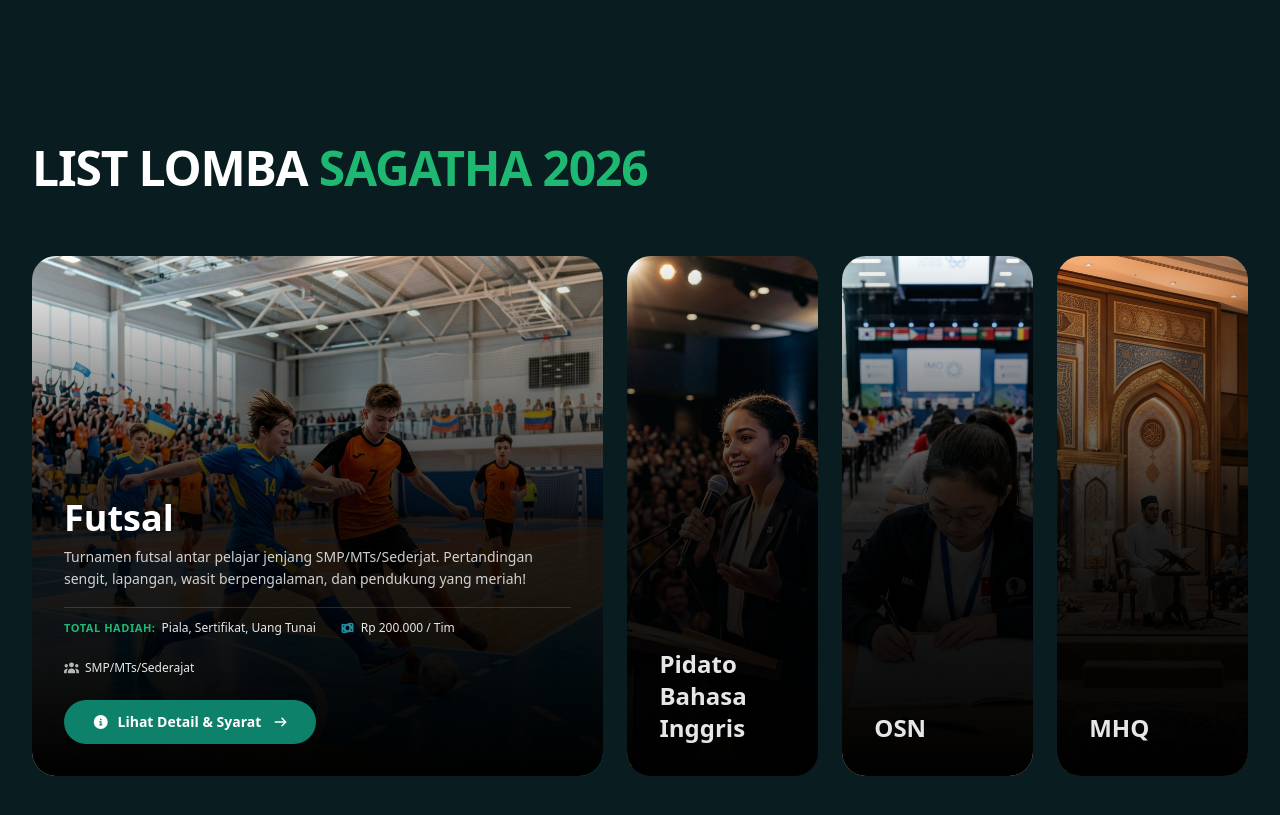
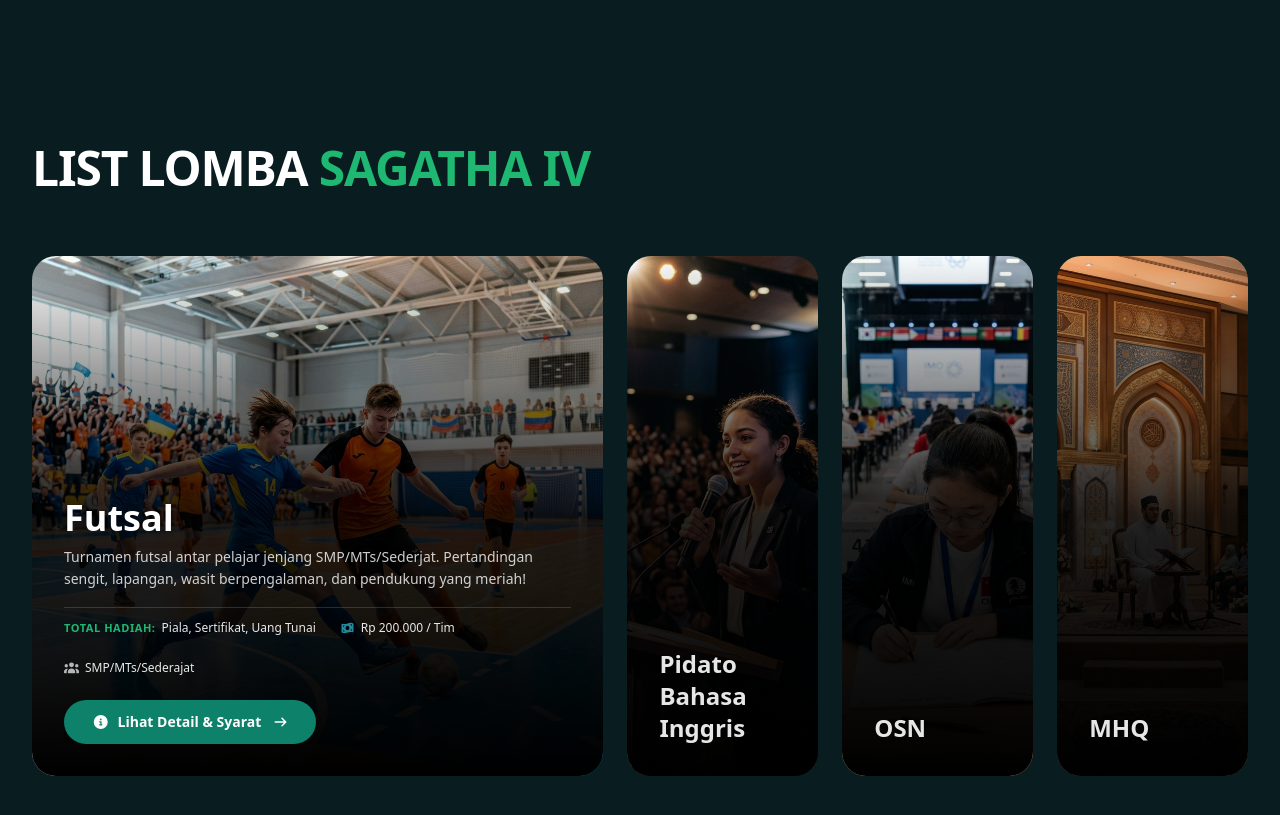
Before and after one commit to elfarizidan/sagatha, a Next.js app: page / in a window 1280 px wide. Shown: the part 1540-2355 px from the top of the page. Built offline with nearby package versions, Linux system fonts and the light colour scheme.

Commit message:
Update ListLomba.tsx

```diff
--- a/app/components/ListLomba.tsx
+++ b/app/components/ListLomba.tsx
@@ -168,7 +168,7 @@ export default function ListLomba() {
       <div className="max-w-7xl mx-auto px-4 sm:px-6 lg:px-8 relative z-10 w-full">
         <div className="mb-8 sm:mb-12">
           <h2 className="text-3xl sm:text-5xl font-black text-white tracking-tight relative pb-4 uppercase">
-            List Lomba <span className="text-[#1FB873]">SAGATHA 2026</span>
+            List Lomba <span className="text-[#1FB873]">SAGATHA IV</span>
           </h2>
         </div>
         <div
```
